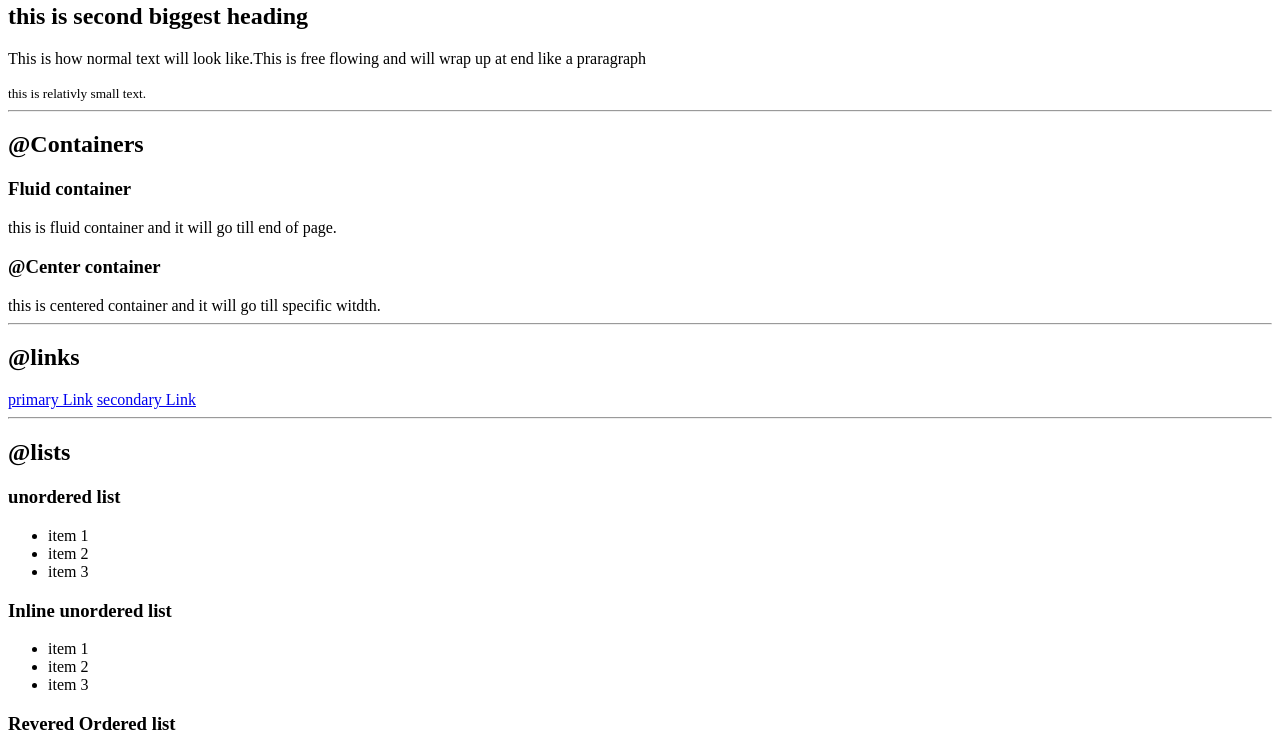
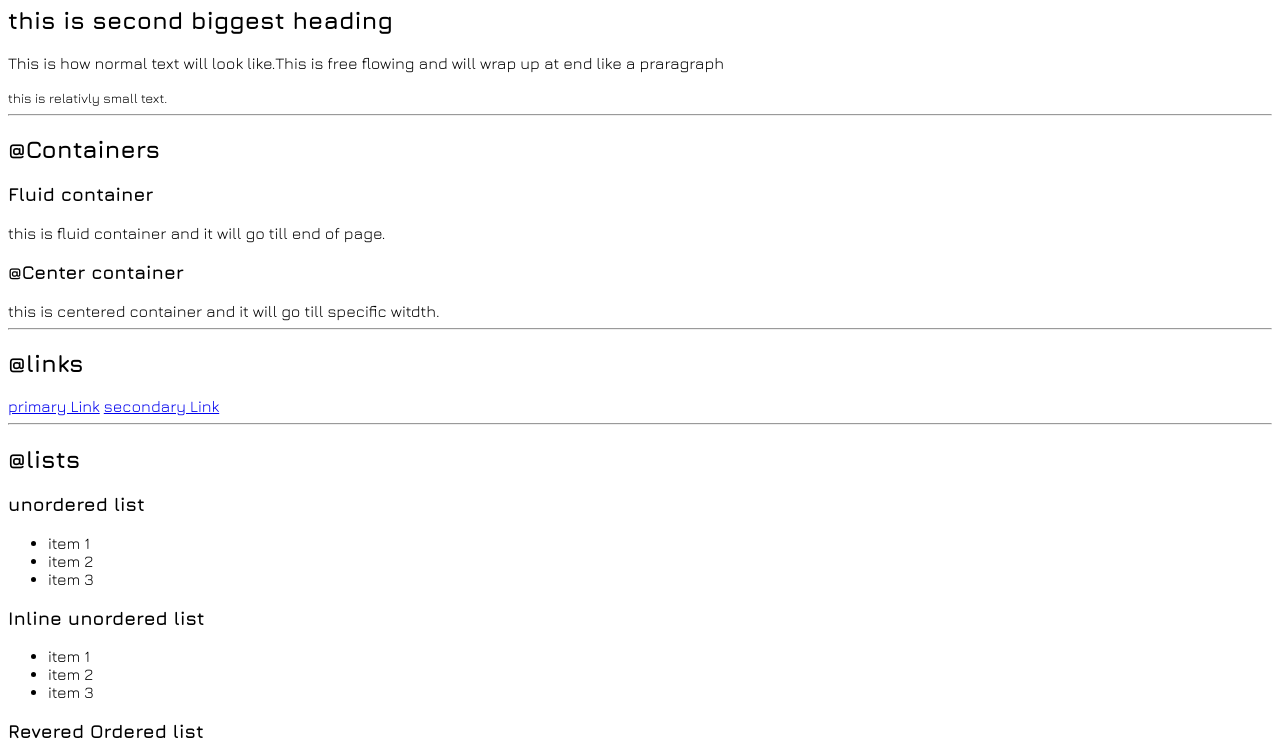
Before and after one commit to soham117/Portfolio-website-Component-library, a plain HTML site: page index.html in a window 1280 px wide. Shown: the part 240-991 px from the top of the page. Drawn offline with nearby package versions, Linux system fonts and the light colour scheme.

Commit message:
Stylesheet Added

```diff
--- a/index.html
+++ b/index.html
@@ -5,6 +5,7 @@
     <meta charset="UTF-8">
     <meta name="viewport" content="width=device-width, initial-scale=1.0">
     <title>Component library</title>
+    <link rel="stylesheet" href="style.css">
 </head>
 
 <body>
--- /dev/null
+++ b/style.css
@@ -0,0 +1,4 @@
+@import url('https://fonts.googleapis.com/css2?family=Jura:wght@400;700&display=swap');
+body{font-family: 'Jura', sans-serif;
+
+}
```
